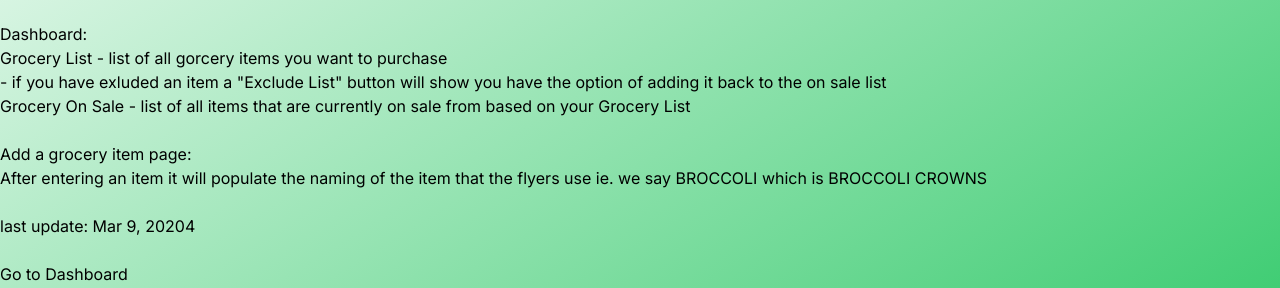
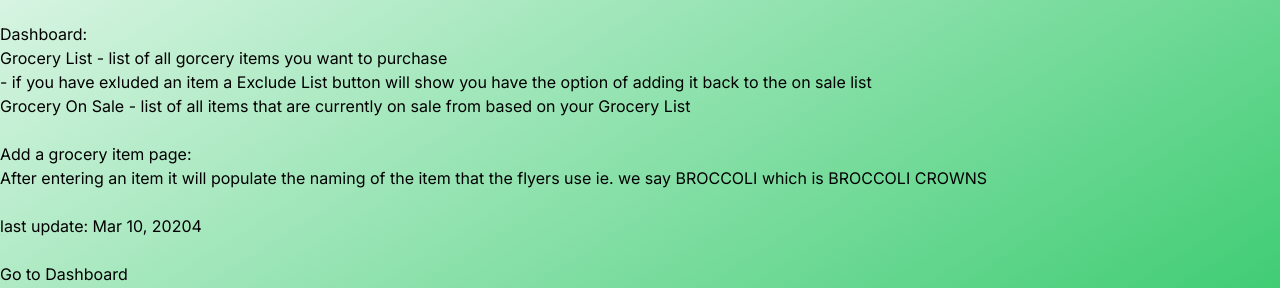
Before and after one commit to alvinwchou/price_match, a Next.js app: page / in a window 1280 px wide. Shown: the part 290-578 px from the top of the page. Built offline with nearby package versions, Linux system fonts and the light colour scheme.

Commit message:
fix: :bug: error fixes for deploy

```diff
--- a/src/app/page.tsx
+++ b/src/app/page.tsx
@@ -31,13 +31,13 @@ export default function Home() {
       <p>Dashboard: </p>
       <p>Grocery List - list of all gorcery items you want to purchase
       </p>
-      <p>- if you have exluded an item a "Exclude List" button will show you have the option of adding it back to the on sale list</p>
+      <p>- if you have exluded an item a Exclude List button will show you have the option of adding it back to the on sale list</p>
       <p>Grocery On Sale - list of all items that are currently on sale from based on your Grocery List</p>
       <br />
       <p>Add a grocery item page:</p>
       <p>After entering an item it will populate the naming of the item that the flyers use ie. we say BROCCOLI which is BROCCOLI CROWNS</p>
       <br />
-      <p>last update: Mar 9, 20204</p>
+      <p>last update: Mar 10, 20204</p>
       <br />
 
       <Link href="/dashboard">Go to Dashboard</Link>
```
